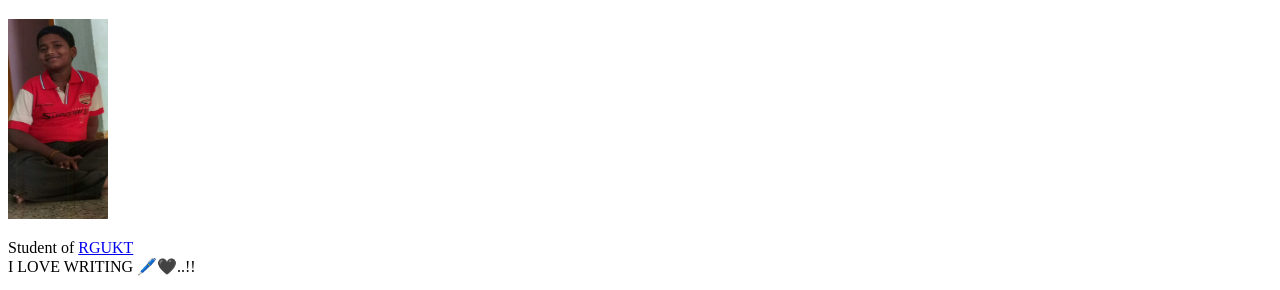
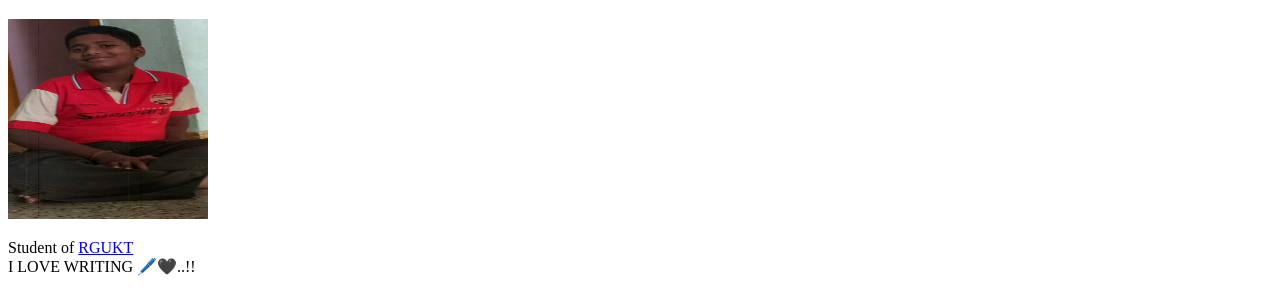
Before and after one commit to Manideeplearner/Mani-s-Personal-Site.github.io, a plain HTML site: page index.html in a window 1280 px wide. Shown: the part 61-351 px from the top of the page. Drawn offline with Linux system fonts and the light colour scheme.

Commit message:
Update index.html

```diff
--- a/index.html
+++ b/index.html
@@ -6,7 +6,7 @@
 </head>
 <body>
     <h1>K.V.S.Manideep</h1>
-    <img src="./mani.jpg" alt="photo of mine" height="200" width="100">
+    <img src="./mani.jpg" alt="photo of mine" height="200" width="200">
     <p>Student of <a href="https://www.rgukt.in/">RGUKT</a>
     <br>
     I LOVE WRITING 🖊️🖤..!!
```
